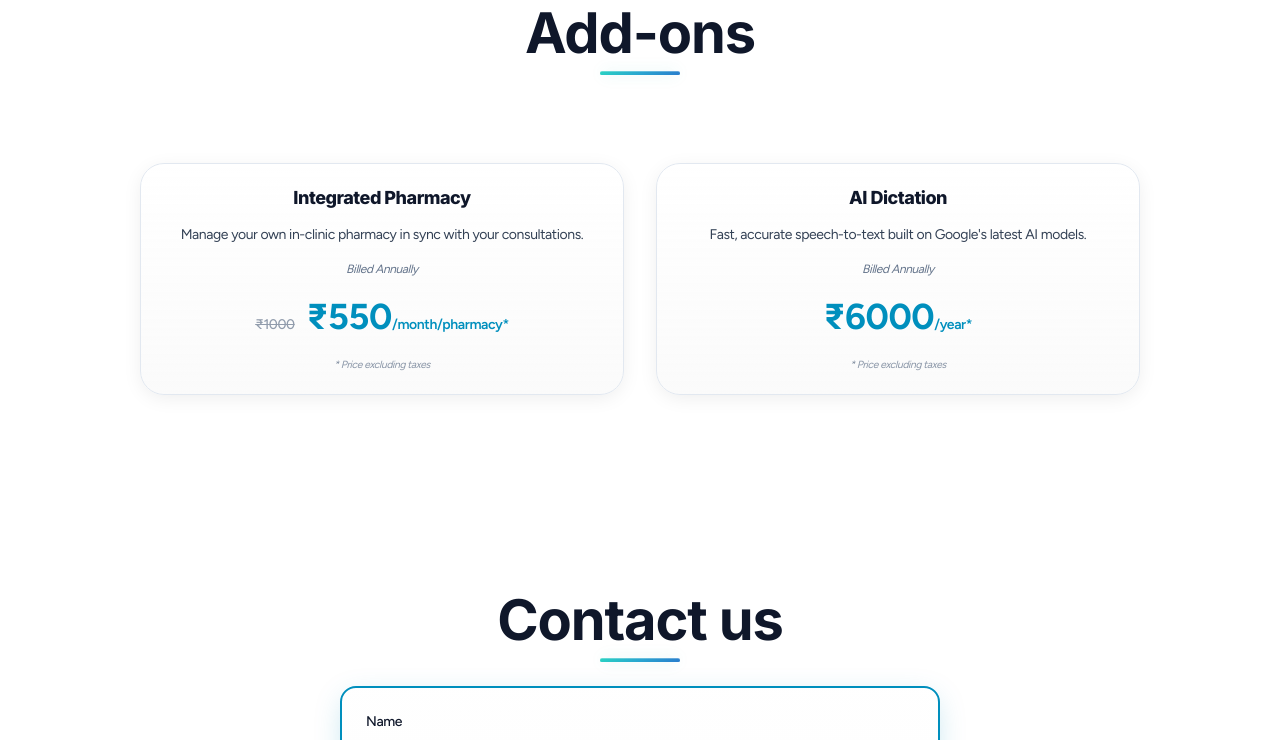
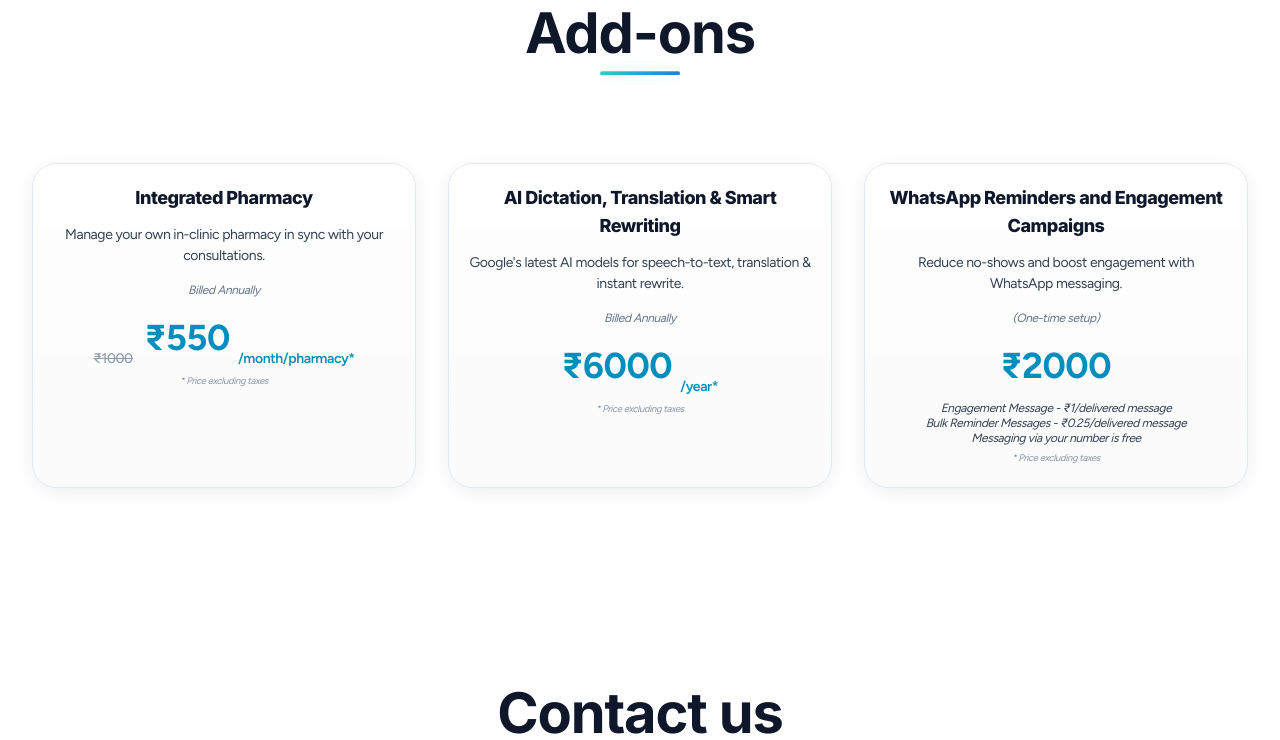
Before and after one commit to origami-med/evamed-landing, a Vue app: page / in a window 1280 px wide. Shown: the part 3633-4373 px from the top of the page. Built offline with nearby package versions, Linux system fonts and the light colour scheme.

Commit message:
chore: all card

```diff
--- a/src/components/AddonCard.vue
+++ b/src/components/AddonCard.vue
@@ -6,19 +6,40 @@
     <h3 class="font-display text-lg font-extrabold mb-3 text-text-primary">
       {{ addon.title }}
     </h3>
-    <p class="text-text-secondary text-sm mb-4 leading-[1.5]">
+    <p class="text-text-secondary text-sm mb-4 leading-normal">
       {{ addon.description }}
     </p>
-    <p class="pricing-note text-xs text-text-muted mb-2 italic">
+    <p v-if="addon.period" class="pricing-note text-xs text-text-muted mb-2 italic">
       {{ addon.period }}
     </p>
-    <div class="addon-price text-[2.25rem] font-extrabold text-primary font-body mb-2">
+    <div class="addon-price text-[2.25rem] font-extrabold text-primary font-body mb-1 flex items-end justify-center gap-2">
       <span v-if="addon.strikethrough" class="pricing-strikethrough line-through text-text-muted mr-1 text-sm font-medium opacity-70">
         {{ addon.strikethrough }}
       </span>
-      {{ addon.price }}<span class="text-sm font-semibold">{{ addon.pricePeriod }}</span>
+      {{ addon.price }}
+      <span
+        v-if="addon.pricePeriod"
+        class="text-sm font-semibold"
+        :class="addon.pricePeriodClass || ''"
+      >
+        {{ addon.pricePeriod }}
+      </span>
+      <span
+        v-if="addon.inlineNote"
+        class="text-2xl font-medium text-text-muted italic"
+      >
+        {{ addon.inlineNote }}
+      </span>
     </div>
-    <p class="pricing-note text-[0.65rem] text-text-muted mt-2 italic opacity-75">
+    <p
+      v-for="(line, index) in addon.usageLines || []"
+      :key="`${addon.title}-usage-${index}`"
+      class="text-text-secondary text-xs leading-tight italic"
+      :class="index === (addon.usageLines?.length || 0) - 1 ? 'mb-1' : ''"
+    >
+      {{ line }}
+    </p>
+    <p class="pricing-note text-[0.6rem] text-text-muted mt-1 italic opacity-75">
       {{ addon.taxNote }}
     </p>
   </div>
--- a/src/components/Addons.vue
+++ b/src/components/Addons.vue
@@ -5,7 +5,7 @@
         {{ config.addons.title }} <span class="gradient-text">{{ config.addons.titleHighlight }}</span> {{ config.addons.titleSuffix }}
         <span class="absolute -bottom-2 left-1/2 -translate-x-1/2 w-20 h-1 bg-gradient-accent rounded-sm opacity-60"></span>
       </h2>
-      <div class="addons-grid grid grid-cols-1 md:grid-cols-2 gap-6 md:gap-7 lg:gap-8 mt-10 md:mt-16 max-w-[1000px] mx-auto">
+      <div class="addons-grid grid grid-cols-1 md:grid-cols-2 lg:grid-cols-3 gap-6 md:gap-7 lg:gap-8 mt-10 md:mt-16 max-w-[1400px] mx-auto">
         <AddonCard
           v-for="addon in config.addons.items"
           :key="addon.title"
--- a/src/config.js
+++ b/src/config.js
@@ -197,11 +197,26 @@ export const config = {
         taxNote: "* Price excluding taxes",
       },
       {
-        title: "AI Dictation",
-        description: "Fast, accurate speech-to-text built on Google's latest AI models.",
+        title: "AI Dictation, Translation & Smart Rewriting",
+        description: "Google's latest AI models for speech-to-text, translation & instant rewrite.",
         period: "Billed Annually",
         price: "₹6000",
         pricePeriod: "/year*",
+        strikethrough: null,
+        pricePeriodClass: "text-primary",
+        taxNote: "* Price excluding taxes",
+      },
+      {
+        title: "WhatsApp Reminders and Engagement Campaigns",
+        description: "Reduce no-shows and boost engagement with WhatsApp messaging.",
+        period: "(One-time setup)",
+        price: "₹2000",
+        pricePeriod: "",
+        usageLines: [
+          "Engagement Message - ₹1/delivered message",
+          "Bulk Reminder Messages - ₹0.25/delivered message",
+          "Messaging via your number is free",
+        ],
         strikethrough: null,
         taxNote: "* Price excluding taxes",
       },
```
